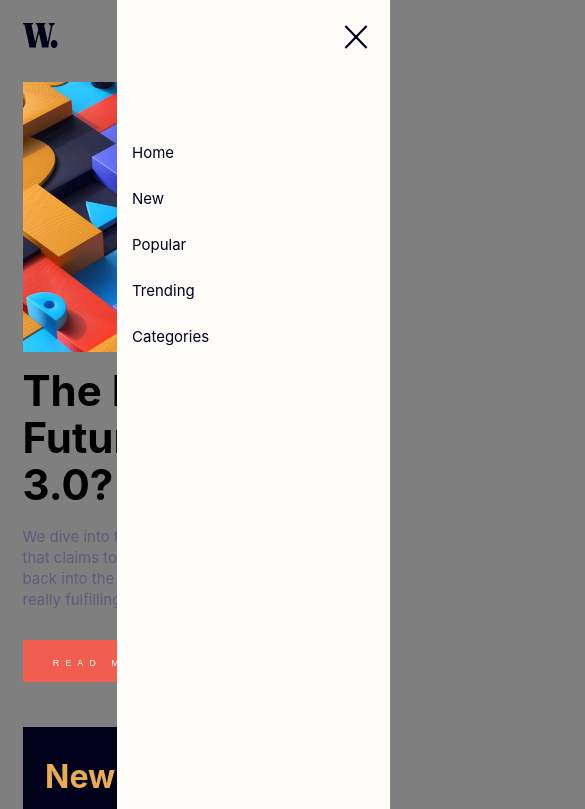
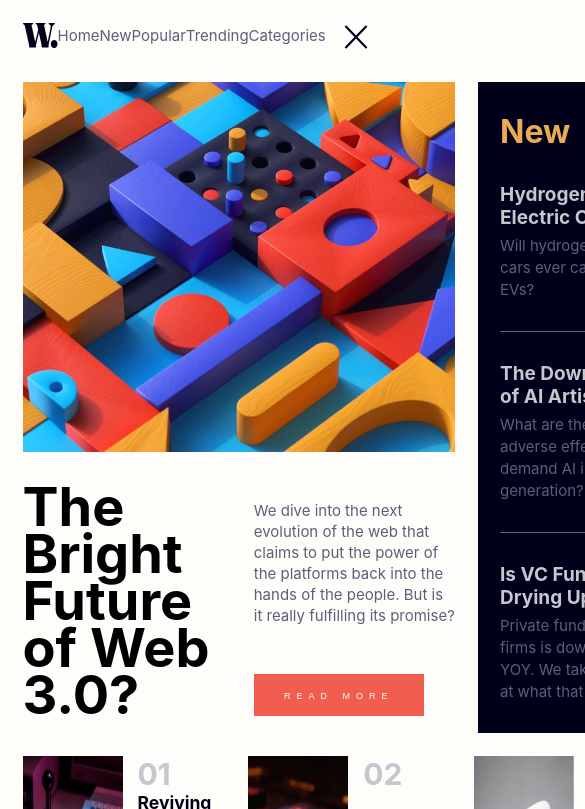
Before and after one commit to Ayolan8/news-homepage, a plain HTML site: page index.html in a window 390 px wide. Both pictures are taken after a click on the picture 350 px from the left and 35 px from the top of the page. Shown: the top 809 px of the page, 585 px wide, since content can reach past the window. Drawn offline with Linux system fonts and the light colour scheme; a web font is replaced by a local one.

Commit message:
updates on all the files

```diff
--- a/css/styles.css
+++ b/css/styles.css
@@ -1,14 +1,15 @@
 :root {
-    /* primary color */
+    /* Define primary colors */
     --soft-orange: hsl(35, 77%, 62%);
     --soft-red: hsl(5, 85%, 63%);
-    /* neutral color */
+    /* Define neutral colors */
     --Off-white: hsl(36, 100%, 99%);
     --Grayish-blue: hsl(233, 8%, 79%);
     --dark-grayish-blue: hsl(236, 13%, 42%);
     --Very-dark-blue: hsl(240, 100%, 5%);
 }
 
+/* Apply box-sizing to all elements */
 *,
 *::before,
 *::after {
@@ -17,6 +18,7 @@
     margin: 0;
 }
 
+/* Set body styles */
 body{
     font-family: Inter, sans-serif;
     font-size: 15px;
@@ -28,10 +30,12 @@ body{
     align-items: center;
 }
 
+/* Remove underline from links */
 a {
     text-decoration: none;
 }
 
+/* Set header styles */
 header {
     display: flex;
     justify-content: space-between;
@@ -41,21 +45,25 @@ header {
     margin-bottom: 2.3em;
 }
 
+/* Set navigation styles */
 nav {
     display: flex;
     justify-content: space-between;
     width: 410px;
 }
 
+/* Set color for navigation links */
 nav > a {
     color: var(--dark-grayish-blue);
 }
 
+/* Change color of navigation links on hover and focus */
 nav > a:hover,
 nav > a:focus {
     color: var(--soft-orange);
 }
 
+/* Set grid properties for .item1 */
 .item1{
     grid-column: 1 / 3;
     display: grid;
@@ -63,22 +71,26 @@ nav > a:focus {
     grid-row-gap: 1em;
 }
 
+/* Set image properties for .item1 */
 .item1 img{
     height: 270px;
     width: 100%;
 }
 
+/* Set grid properties for .item1b */
 .item1b{
     display: grid;
     grid-template-columns: 1fr 1fr;
     grid-column-gap: 2em;
 }
 
+/* Set font properties for h1 in .item1b */
 .item1b div > h1 {
     font-size: 3.6em;
     line-height: 47px;
 }
 
+/* Set flex properties for second child div in .item1b */
 .item1b div:nth-child(2) {
     display: flex;
     flex-direction: column;
@@ -86,6 +98,7 @@ nav > a:focus {
     gap: 2em;
 }
 
+/* Set button properties in .item1b */
 .item1b button {
     width: 170px;
     height: 42px;
@@ -98,15 +111,18 @@ nav > a:focus {
     font-weight: 400;
 }
 
+/* Change button background color on hover in .item1b */
 .item1b button:hover{
     background-color: var(--Very-dark-blue);
 }
 
+/* Set paragraph properties in .item1b */
 .item1b p {
     color: var(--dark-grayish-blue);
     line-height: 21px;
 }
 
+/* Set grid properties for .item2 */
 .item2 {
     grid-column: 3;
     grid-template-columns: 1fr;
@@ -118,28 +134,33 @@ nav > a:focus {
     background-color: var(--Very-dark-blue);
 }
 
+/* Set h1 properties for .item2 */
 .item2 > h1 {
     color: var(--soft-orange);
     font-size: 32px;
     margin-bottom: 1em;
 }
 
+/* Set h2 properties for .item2a */
 .item2a  h2 {
     color: var(--Grayish-blue);
     font-size: 19px;
 }
 
+/* Change h2 color on hover and focus in .item2a */
 .item2a  h2:hover,
 .item2a h2:focus{
     color: var(--soft-orange)
 }
 
+/* Set paragraph properties for .item2a */
 .item2a  p {
     color: var(--dark-grayish-blue);
     line-height: 22px;
     font-size: 15px;
 }
 
+/* Set flex properties for .item2a */
 .item2a {
     display: flex;
     flex-direction: column;
@@ -147,18 +168,21 @@ nav > a:focus {
     justify-content: space-between;
 }
 
+/* Set flex properties for .item2-inner-class in .item2a */
 .item2a > .item2-inner-class {
     display: flex;
     flex-direction: column;
     gap: .4em;
 }
 
+/* Set properties for .hr */
 .hr{
     background-color: var(--dark-grayish-blue);
     width: 100%;
     height: 1px;
 }
 
+/* Set grid properties for .item3 */
 .item3 {
     grid-column-start: 1;
     grid-column-end:  4;
@@ -168,41 +192,49 @@ nav > a:focus {
 
 }
 
+/* Set flex properties for div in .item3 */
 .item3 > div {
     display: flex;
     justify-content: space-between;
     gap: 1em;
 }
 
+/* Set image properties for .footer-img */
 .footer-img img {
     width: 150px;
 }
 
+/* Set paragraph properties for .item3 */
 .item3 p{
     color: var(--dark-grayish-blue);
     line-height: 20px;
     font-weight: 200;
 }
 
+/* Set h1 properties for .item3 */
 .item3 h1 {
     color: var(--Grayish-blue);
 }
 
+/* Set color for h3 in a in .item3 */
 .item3 a:has(> h3){
     color: var(--Very-dark-blue);
 }
 
+/* Change color of h3 on hover and focus in .item3 */
 .item3 h3:hover,
 .item3 h3:focus {
     color: var(--soft-red);
 }
 
+/* Set flex properties for div in .footer-img */
 .footer-img > div{
     display: flex;
     flex-direction: column;
     justify-content: space-between;
 }
 
+/* Set grid properties for main */
 main{
     display: grid;
     grid-template-columns: repeat(3, 320px);
@@ -210,18 +242,26 @@ main{
     grid-row-gap: 3em;
 }
 
+/* Hide .hidden-on-laptop on laptop */
 .hidden-on-laptop{
     display: none;
     width: 100%;
 }
 
+/* Set properties for .attribution */
 .attribution{
     background-color: var(--Grayish-blue);
     text-align: center;
     width: 100%;
 }
 
+/* Set media queries for different screen sizes */
 @media screen and (max-width: 1024px) {
+
+    body{
+        height: 100%;
+    }
+
     main{
         grid-template-columns: repeat(3, 270px);
         grid-column-gap: 1.5em;
@@ -347,88 +387,4 @@ main{
     main {
         grid-template-areas: 'header' ' new' 'bottom';
         width: 100%;
-        grid-template-columns: 100%;
-        /* grid-column-gap: 2em; */
-        grid-row-gap: 3em;
-    }
-
-    nav {
-        width: 70%;
-        flex-direction: column;
-        justify-content: flex-start;
-        height: 100vh;
-        padding: 9.5em 0 0 1em;
-        display: none;
-        background-color: var(--Off-white);
-        transition: 0.9s;
-    }
-
-    nav a {
-        margin-bottom: 1.8em;
-        color: var(--Very-dark-blue);
-    }
-
-    .item1 {
-        grid-area: header;
-        width: 100%;
-    }
-
-    .item1 img{
-        height: 270px;
-    }
-
-    .item1b {
-        grid-template-columns: 100%;
-        grid-column-gap: 0;
-        grid-row-gap: .2em;
-    }
-
-    .item1b div > h1 {
-        font-size: 2.8em;
-        /* line-height: 40px; */
-        /* letter-spacing: -px; */
-    }
-
-    .item2 {
-        grid-area: new;
-        gap: 1.5em;
-    }
-
-    .item3 {
-        grid-area: bottom;
-        grid-template-columns: 1fr;
-        grid-row-gap: 2em;
-        /* grid-column-gap: 2em; */
-    }
-
-    .item3 > div {
-        gap: 2.25em;
-    }
-
-    .item1b {
-        grid-template-rows: 1fr 1fr;
-    }
-
-    .transparent-bg{
-        background: rgba(0,0,0,0.5);
-    }
-
-    .fixed {
-        position: fixed;
-        top: 0;
-        right: 0;
-    }
-
-}
-
-@media screen and (max-width: 400px) {
-    .item1b{
-        grid-template-columns: 320px;
-    }
-}
-
-@media screen and (max-width: 290px) {
-    .item1b{
-        grid-template-columns: 100%;
-    }
-}
+        grid-template
--- a/script.js
+++ b/script.js
@@ -1,24 +1,42 @@
+// Get the open menu icon element
 const openMenuIcon = document.getElementById("open-menu");
+// Get the close menu icon element
 const closeMenuIcon = document.getElementById("close-menu");
+// Get the navigation element
 const nav = document.querySelector('nav');
+// Get the body element
 const body = document.body;
+// Initialize a boolean to track if the modal is open
 let isModalOpen = false;
 
+// Function to open or close the sidebar
 const openOrCloseSideBar = () =>{
+    // Toggle the isModalOpen boolean
     isModalOpen = !isModalOpen;
 
+    // If the modal is open
     if (isModalOpen){
+        // Display the navigation as flex
         nav.style.display = "flex";
+        // Add the 'fixed' class to the navigation
         nav.classList.add('fixed');
+        // Add the 'transparent-bg' class to the body
         body.classList.add('transparent-bg');
-    }else{
+    } else {
+        // Hide the navigation
         nav.style.display = "none";
+        // Remove the 'fixed' class from the navigation
         nav.classList.remove('fixed')
+        // Remove the 'transparent-bg' class from the body
         body.classList.remove('transparent-bg');
     }
+    // Toggle the 'hidden-on-mobile' class for the open menu icon
     openMenuIcon.classList.toggle("hidden-on-mobile");
+    // Toggle the 'hidden-on-mobile' class for the close menu icon
     closeMenuIcon.classList.toggle("hidden-on-mobile");
 }
 
+// Add a click event listener to the open menu icon to run the openOrCloseSideBar function
 openMenuIcon.addEventListener("click", openOrCloseSideBar);
+// Add a click event listener to the close menu icon to run the openOrCloseSideBar function
 closeMenuIcon.addEventListener("click", openOrCloseSideBar);
```
